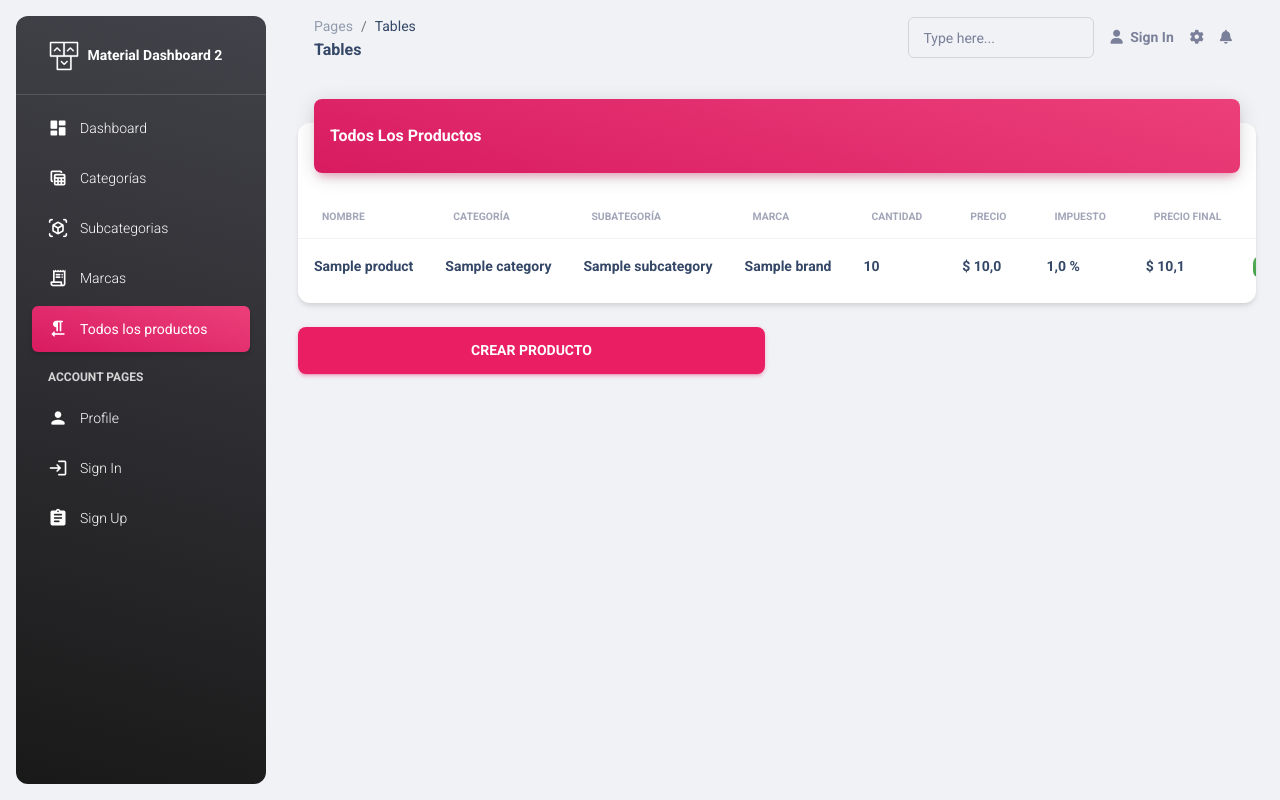
After one commit to SantiBert/descartables, a Django app: page /todos-los-productos/ in a window 1280 px wide. The commit adds this page. Run offline with Django 4.2, Linux system fonts and the light colour scheme; tables that the repository leaves empty hold one stand-in row (values such as "Sample post"); some libraries are stand-ins or nearby versions.

Commit message:
tercer commit

```diff
--- a/products/models.py
+++ b/products/models.py
@@ -59,9 +59,9 @@ class Subcategory(models.Model):
 
 class Product(models.Model):
     id = models.AutoField(primary_key=True)
-    brand = models.ForeignKey(Brand, on_delete=models.PROTECT,verbose_name = "marca")
+    brand = models.ForeignKey(Brand, on_delete=models.PROTECT,verbose_name = "marca",null=True, blank=True)
     category = models.ForeignKey(Category, on_delete=models.PROTECT, verbose_name = "categoría")
-    subcategory = models.ForeignKey(Subcategory, on_delete=models.PROTECT)
+    subcategory = models.ForeignKey(Subcategory, on_delete=models.PROTECT,null=True, blank=True)
     name = models.CharField(max_length=255, verbose_name = "nombre")
     slug = AutoSlugField(populate_from='name')
     price = models.FloatField(max_length=100,verbose_name = "precio")
--- a/products/templates/index.html
+++ b/products/templates/index.html
@@ -68,19 +68,11 @@
           </a>
         </li>
         <li class="nav-item">
-          <a class="nav-link text-white " href="../pages/rtl.html">
+          <a class="nav-link text-white {% if request.path == '/todos-los-productos/' %} active bg-gradient-primary {% endif %}" href="{% url 'all_products_list' %}">
             <div class="text-white text-center me-2 d-flex align-items-center justify-content-center">
               <i class="material-icons opacity-10">format_textdirection_r_to_l</i>
             </div>
-            <span class="nav-link-text ms-1">RTL</span>
-          </a>
-        </li>
-        <li class="nav-item">
-          <a class="nav-link text-white " href="../pages/notifications.html">
-            <div class="text-white text-center me-2 d-flex align-items-center justify-content-center">
-              <i class="material-icons opacity-10">notifications</i>
-            </div>
-            <span class="nav-link-text ms-1">Notifications</span>
+            <span class="nav-link-text ms-1">Todos los productos</span>
           </a>
         </li>
         <li class="nav-item mt-3">
--- /dev/null
+++ b/products/templates/products.html
@@ -0,0 +1,122 @@
+{% extends 'index.html' %}
+{% load static %}
+{% block title %}Todos los productos{% endblock %}
+{% block content %}
+<div class="row">
+    <div class="col-12">
+        {% if products %}
+      <div class="card my-4">
+        <div class="card-header p-0 position-relative mt-n4 mx-3 z-index-2">
+          <div class="bg-gradient-primary shadow-primary border-radius-lg pt-4 pb-3">
+            <h6 class="text-white text-capitalize ps-3">Todos los productos</h6>
+          </div>
+        </div>
+        <div class="card-body px-0 pb-2">
+          <div class="table-responsive p-0">
+            <table class="table align-items-center mb-0">
+              <thead>
+                <tr>
+                  <th class="text-uppercase text-secondary text-xxs font-weight-bolder opacity-7">Nombre</th>
+                  <th class="text-uppercase text-secondary text-xxs font-weight-bolder opacity-7">Categoría</th>
+                  <th class="text-uppercase text-secondary text-xxs font-weight-bolder opacity-7">Subategoría</th>
+                  <th class="text-uppercase text-secondary text-xxs font-weight-bolder opacity-7">Marca</th>
+                  <th class="text-uppercase text-secondary text-xxs font-weight-bolder opacity-7">Cantidad</th>
+                  <th class="text-uppercase text-secondary text-xxs font-weight-bolder opacity-7">Precio</th>
+                  <th class="text-uppercase text-secondary text-xxs font-weight-bolder opacity-7">Impuesto</th>
+                  <th class="text-uppercase text-secondary text-xxs font-weight-bolder opacity-7">Precio final</th>
+                  <th class="text-center text-uppercase text-secondary text-xxs font-weight-bolder opacity-7">Status</th>
+                  <th class="text-secondary opacity-7"></th>
+                </tr>
+              </thead>
+              <tbody>
+                {% for product in products %}
+                <tr>
+                  <td>
+                    <div class="d-flex px-2 py-1">
+                      <div class="d-flex flex-column justify-content-center">
+                        <h6 class="mb-0 text-sm">{{product.name |capfirst}}</h6>
+                      </div>
+                    </div>
+                  </td>
+                  <td>
+                    <div class="d-flex px-2 py-1">
+                      <div class="d-flex flex-column justify-content-center">
+                        <h6 class="mb-0 text-sm">{{product.category.name |capfirst}}</h6>
+                      </div>
+                    </div>
+                  </td>
+                  <td>
+                    <div class="d-flex px-2 py-1">
+                      <div class="d-flex flex-column justify-content-center">
+                        <h6 class="mb-0 text-sm">{{product.subcategory.name |capfirst}}</h6>
+                      </div>
+                    </div>
+                  </td>
+                  <td>
+                    <div class="d-flex px-2 py-1">
+                      <div class="d-flex flex-column justify-content-center">
+                        <h6 class="mb-0 text-sm">{{product.brand.name |capfirst}}</h6>
+                      </div>
+                    </div>
+                  </td>
+                  <td>
+                    <div class="d-flex px-2 py-1">
+                      <div class="d-flex flex-column justify-content-center">
+                        <h6 class="mb-0 text-sm">{{product.quantity}}</h6>
+                      </div>
+                    </div>
+                  </td>
+                  <td>
+                    <div class="d-flex px-2 py-1">
+                      <div class="d-flex flex-column justify-content-center">
+                        <h6 class="mb-0 text-sm"> $ {{product.price}}</h6>
+                      </div>
+                    </div>
+                  </td>
+                  <td>
+                    <div class="d-flex px-2 py-1">
+                      <div class="d-flex flex-column justify-content-center">
+                        <h6 class="mb-0 text-sm"> {{product.taxs}} %</h6>
+                      </div>
+                    </div>
+                  </td>
+                  <td>
+                    <div class="d-flex px-2 py-1">
+                      <div class="d-flex flex-column justify-content-center">
+                        <h6 class="mb-0 text-sm"> $ {{product.final_price}}</h6>
+                      </div>
+                    </div>
+                  </td>
+                  <td class="align-middle text-center text-sm">
+                    {% if product.status == '1' %}
+                    <span class="badge badge-sm bg-gradient-success">Disponible</span>
+                    {% endif%}
+                    {% if product.status == '2' %}
+                    <span class="badge badge-sm bg-gradient-secondary">No Disponible</span>
+                    {% endif%}
+                  </td>
+                  <td class="align-middle">
+                      <a class="btn btn-link text-dark px-3 mb-0" href="#"><i class="material-icons text-sm me-2">edit</i>Editar</a>
+                      <a class="btn btn-link text-danger text-gradient px-3 mb-0" href="#"><i class="material-icons text-sm me-2">delete</i>Borrar</a>
+                  </td>
+                </tr>
+              {% endfor %}
+              </tbody>
+            </table>
+          </div>
+        </div>
+      </div>
+      {% else %}
+      <div class="alert alert-danger alert-dismissible text-white">
+          <span class="text-sm">No hay Productos</span>
+        </div>
+      {% endif %}
+
+    </div>
+    <div class="col-6">
+        <a href="#" role="button" class="btn btn-primary  btn-lg w-100">
+            Crear Producto
+      </a>
+    </div>
+  </div>
+  {% endblock %}
--- a/products/urls.py
+++ b/products/urls.py
@@ -12,7 +12,8 @@ from .views import (IndexView,
                     SubcategoryListView,
                     CreateSubcategoryView,
                     SubcategoryUpdateView,
-                    SubcategoryDeleteVIew
+                    SubcategoryDeleteVIew,
+                    AllProductListView
                     )
 
 urlpatterns = [
@@ -32,4 +33,6 @@ urlpatterns = [
     path('subcategorias/crear', CreateSubcategoryView.as_view(), name='subcategory_create'),
     path('subcategorias/editar/<slug:slug>/', SubcategoryUpdateView.as_view(), name='subcategory_update'),
     path('subcategorias/eliminar/<slug:slug>/', SubcategoryDeleteVIew.as_view(), name='subcategory_delete'),
+    #productos
+    path('todos-los-productos/', AllProductListView.as_view(), name='all_products_list'),
 ]
--- a/products/views.py
+++ b/products/views.py
@@ -1,8 +1,9 @@
+from itertools import product
 from django.shortcuts import render
 from django.urls import reverse_lazy
 
 from django.views.generic import TemplateView,View, CreateView, UpdateView, UpdateView, FormView
-from .models import Brand, Category, Subcategory
+from .models import Brand, Category, Subcategory, Product
 from .forms import CategoryForm, CategoryDeleteForm, BrandForm, BrandDeleteForm, SubCategoryForm, SubCategoryDeleteForm
 
 class IndexView(TemplateView):
@@ -119,3 +120,33 @@ class SubcategoryDeleteVIew(UpdateView):
     template_name_suffix = '_update_form'
     success_url = reverse_lazy('subcategories_list')
     text_object_name = 'subcategory'
+
+#Vistas de productos
+
+
+class AllProductListView(View):
+    def get(self, request, *args, **kwargs):
+        try:
+            products = Product.objects.filter(is_active=True)
+            for productline in products:
+                productline.final_price =  productline.price + (productline.price * (productline.taxs /100))
+        except:
+            products = None
+
+        context = {
+            "products": products,
+        }
+        return render(request, 'products.html', context)
+
+class ProductByCategoryListView(View):
+    def get(self, request,id, *args, **kwargs):
+        try:
+            category = Category.objects.get(id=id)
+            products = Product.objects.filter(is_active=True, category = category)
+        except:
+            products = None
+
+        context = {
+            "products": products,
+        }
+        return render(request, 'products.html', context)
```
Also changed, not shown: products/migrations/0004_alter_product_brand_alter_product_subcategory.py (added).
